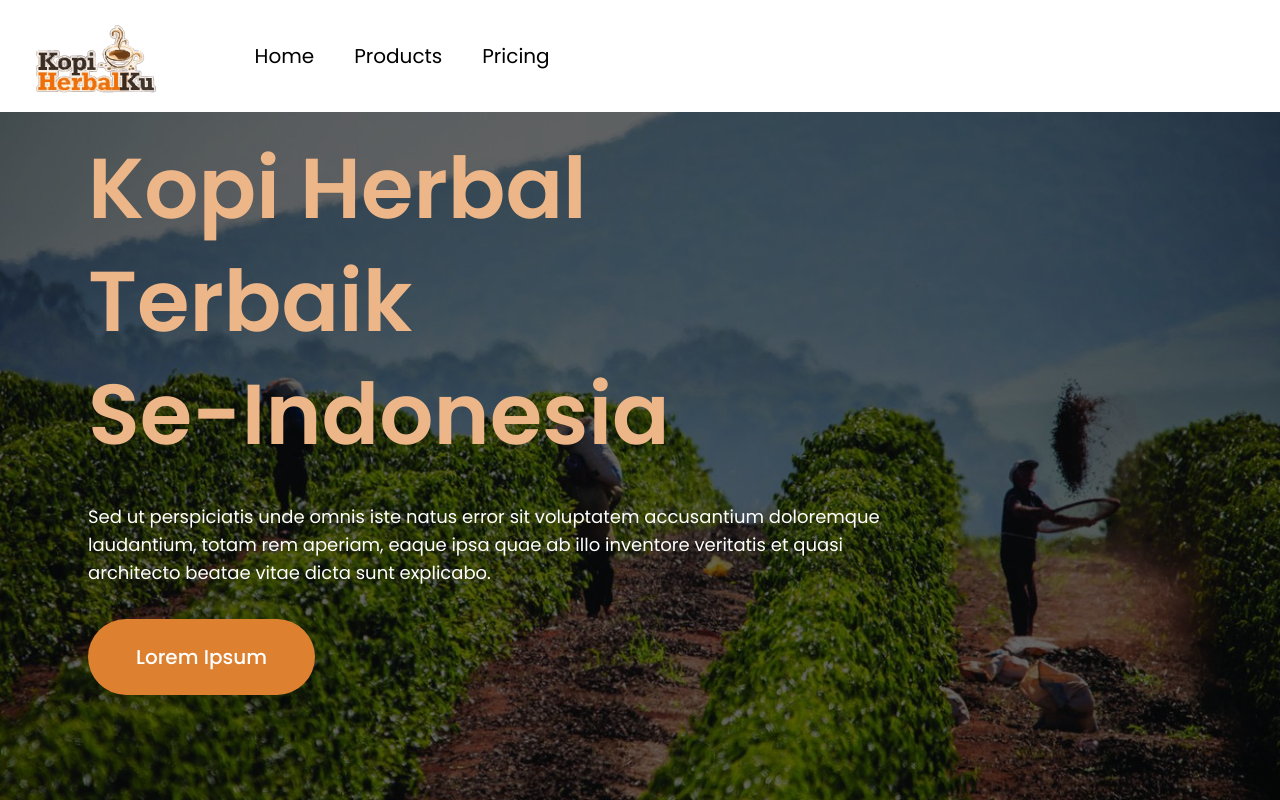
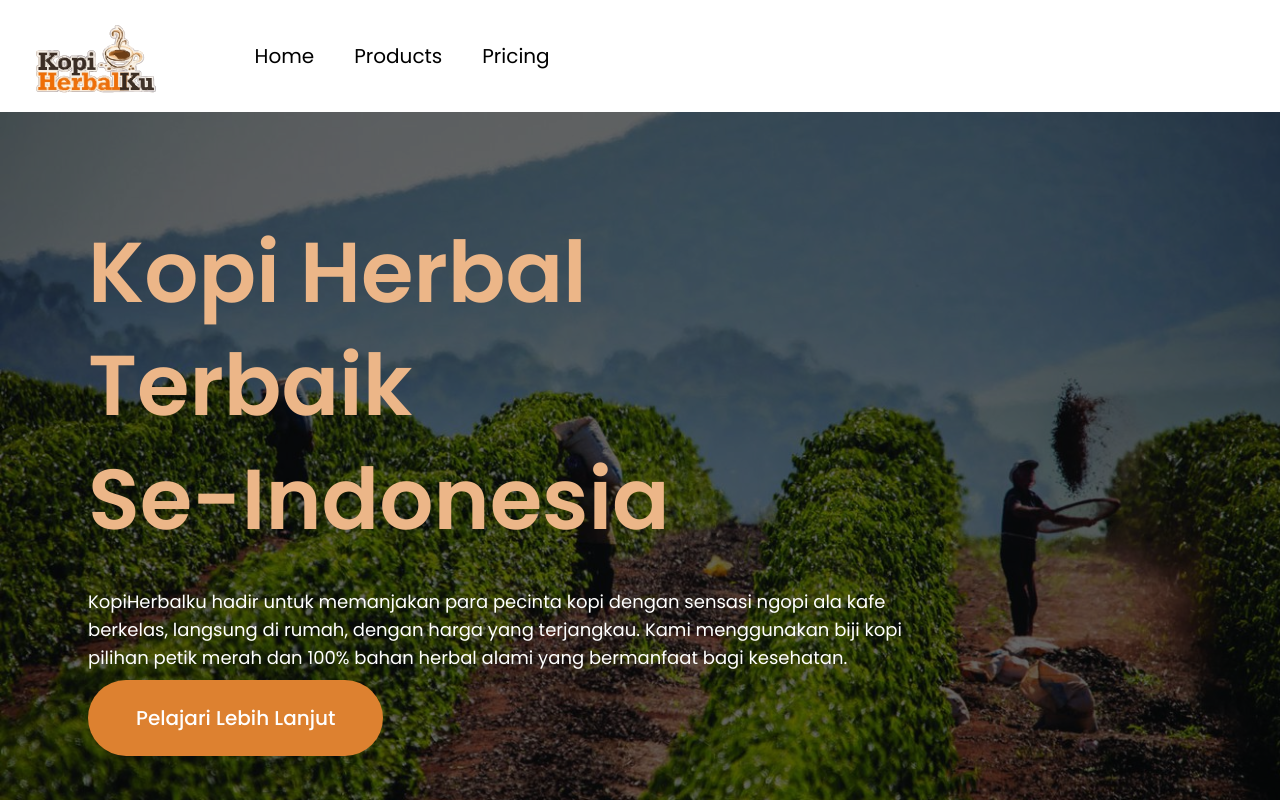
Before and after one commit to kopiherbalku/public-website, a Next.js app: page / in a window 1280 px wide. Shown: the top 800 px of the page. Built offline with nearby package versions, Linux system fonts and the light colour scheme.

Commit message:
UPDATE path and logic pricing

```diff
--- a/app/components/Banner/index.tsx
+++ b/app/components/Banner/index.tsx
@@ -1,24 +1,28 @@
 import Image from "next/image";
+import Link from "next/link";
 
 const Banner = () => {
 	return (
 		<div className="bg-black/60 bg-[url(/assets/banner/kopiLadang.jpeg)] bg-no-repeat bg-cover bg-blend-overlay lg:h-screen h-auto">
-			<div className="mx-auto max-w-6xl sm:pb-24 px-6">
+			<div className="mx-auto max-w-6xl pb-24 px-6 h-full content-center">
 				<div className="grid grid-cols-1 lg:grid-cols-12">
 					<div className="col-span-9 flex flex-col justify-evenly relative">
 						<h1 className="text-fawn-600 text-4xl md:text-85xl text-center lg:text-start font-semibold lh-133 pt-5">
 							Kopi Herbal Terbaik <br /> Se-Indonesia
 						</h1>
 						<h3 className="text-white  text-lg font-normal text-center lg:text-start pt-8">
-							Sed ut perspiciatis unde omnis iste natus error sit voluptatem
-							accusantium doloremque laudantium, totam rem aperiam, eaque ipsa
-							quae ab illo inventore veritatis et quasi architecto beatae vitae
-							dicta sunt explicabo.
+							KopiHerbalku hadir untuk memanjakan para pecinta kopi dengan
+							sensasi ngopi ala kafe berkelas, langsung di rumah, dengan harga
+							yang terjangkau. Kami menggunakan biji kopi pilihan petik merah
+							dan 100% bahan herbal alami yang bermanfaat bagi kesehatan.
 						</h3>
 						<div className="pt-8 mx-auto lg:mx-0">
-							<button className="text-white text-xl font-medium py-6 px-12 rounded-full transition duration-150 ease-in-out bg-fawn-400 hover:text-white hover:bg-fawn-300">
-								Lorem Ipsum
-							</button>
+							<Link
+								className="text-white text-xl font-medium py-6 px-12 rounded-full transition duration-150 ease-in-out bg-fawn-400 hover:text-white hover:bg-fawn-300"
+								href="#products"
+							>
+								Pelajari Lebih Lanjut
+							</Link>
 						</div>
 					</div>
 
--- a/app/components/Footer/index.tsx
+++ b/app/components/Footer/index.tsx
@@ -37,7 +37,7 @@
 	},
 	{
 		link: "#products",
-		name: "Product",
+		name: "Products",
 	},
 	{
 		link: "#pricing",
--- a/app/components/Pricing/index.tsx
+++ b/app/components/Pricing/index.tsx
@@ -8,7 +8,12 @@
 		price: 41,
 		subscriber: 0.5,
 		button: "Start free trial",
-		option: "Sed ut perspiciatis unde",
+		option: [
+			"Sed ut perspiciatis unde1",
+			"Sed ut perspiciatis unde2",
+			"Sed ut perspiciatis unde3",
+			"Sed ut perspiciatis unde4",
+		],
 		category: "yearly",
 		imgSrc: "/assets/pricing/starone.svg",
 	},
@@ -17,7 +22,12 @@
 		price: 29,
 		subscriber: 0.5,
 		button: "Start free trial",
-		option: "Sed ut perspiciatis unde",
+		option: [
+			"Sed ut perspiciatis unde1",
+			"Sed ut perspiciatis unde2",
+			"Sed ut perspiciatis unde3",
+			"Sed ut perspiciatis unde4",
+		],
 		category: "yearly",
 		imgSrc: "/assets/pricing/startwo.svg",
 	},
@@ -26,7 +36,12 @@
 		price: 139,
 		subscriber: 0.5,
 		button: "Start free trial",
-		option: "Sed ut perspiciatis unde",
+		option: [
+			"Sed ut perspiciatis unde1",
+			"Sed ut perspiciatis unde2",
+			"Sed ut perspiciatis unde3",
+			"Sed ut perspiciatis unde4",
+		],
 		category: "yearly",
 		imgSrc: "/assets/pricing/starthree.svg",
 	},
@@ -35,7 +50,12 @@
 		price: 139,
 		subscriber: 0.5,
 		button: "Start free trial",
-		option: "Sed ut perspiciatis unde",
+		option: [
+			"Sed ut perspiciatis unde1",
+			"Sed ut perspiciatis unde2",
+			"Sed ut perspiciatis unde3",
+			"Sed ut perspiciatis unde4",
+		],
 		category: "monthly",
 		imgSrc: "/assets/pricing/starone.svg",
 	},
@@ -44,7 +64,12 @@
 		price: 41,
 		subscriber: 0.5,
 		button: "Start free trial",
-		option: "Sed ut perspiciatis unde",
+		option: [
+			"Sed ut perspiciatis unde1",
+			"Sed ut perspiciatis unde2",
+			"Sed ut perspiciatis unde3",
+			"Sed ut perspiciatis unde4",
+		],
 		category: "monthly",
 		imgSrc: "/assets/pricing/startwo.svg",
 	},
@@ -53,7 +78,12 @@
 		price: 29,
 		subscriber: 0.5,
 		button: "Start free trial",
-		option: "Sed ut perspiciatis unde",
+		option: [
+			"Sed ut perspiciatis unde1",
+			"Sed ut perspiciatis unde2",
+			"Sed ut perspiciatis unde3",
+			"Sed ut perspiciatis unde4",
+		],
 		category: "monthly",
 		imgSrc: "/assets/pricing/starthree.svg",
 	},
@@ -139,8 +169,8 @@
 							<p className="text-lg font-normal text-black opacity-40 mb-6 group-hover:text-white">
 								(per subscriber per month)
 							</p>
-
-							<div className="flex gap-4">
+							{item.option.map((content, index) => (
+								<div className="flex gap-4 pt-6" key={index}>
 									<Image
 										src="/assets/pricing/tick.svg"
 										alt="tick-image"
@@ -148,42 +178,10 @@
 										height={32}
 									/>
 									<p className="text-lg font-medium text-black opacity-60 group-hover:text-translucentwhite">
-									{item.option}
+										{content}
 									</p>
 								</div>
-							<div className="flex gap-4 pt-6">
-								<Image
-									src="/assets/pricing/tick.svg"
-									alt="tick-image"
-									width={32}
-									height={32}
-								/>
-								<p className="text-lg font-medium text-black opacity-60 group-hover:text-translucentwhite">
-									{item.option}
-								</p>
-							</div>
-							<div className="flex gap-4 pt-6">
-								<Image
-									src="/assets/pricing/tick.svg"
-									alt="tick-image"
-									width={32}
-									height={32}
-								/>
-								<p className="text-lg font-medium text-black opacity-60 group-hover:text-translucentwhite">
-									{item.option}
-								</p>
-							</div>
-							<div className="flex gap-4 pt-6">
-								<Image
-									src="/assets/pricing/tick.svg"
-									alt="tick-image"
-									width={32}
-									height={32}
-								/>
-								<p className="text-lg font-medium text-black opacity-60 group-hover:text-translucentwhite">
-									{item.option}
-								</p>
-							</div>
+							))}
 						</div>
 					))}
 				</div>
--- a/app/layout.tsx
+++ b/app/layout.tsx
@@ -14,7 +14,7 @@
 }) {
 	return (
 		<html lang="en">
-			<body>
+			<body className="flex flex-col h-screen justify-between">
 				<Navbar />
 				{children}
 				<Footer />
--- a/app/page.tsx
+++ b/app/page.tsx
@@ -11,8 +11,8 @@
 			<Banner />
 			{/* <People /> */}
 			<Features />
-			{/* <Business />
-			<Payment /> */}
+			{/* <Business /> */}
+			{/* <Payment /> */}
 			<Pricing />
 		</main>
 	);
```
Lines whose indentation alone changed are shown as unchanged.
